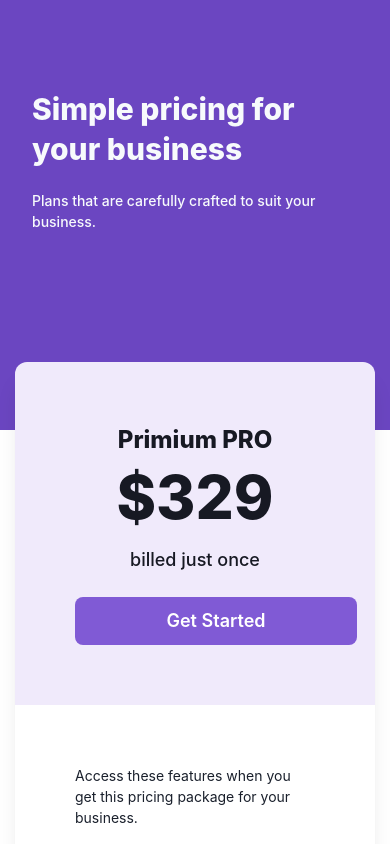
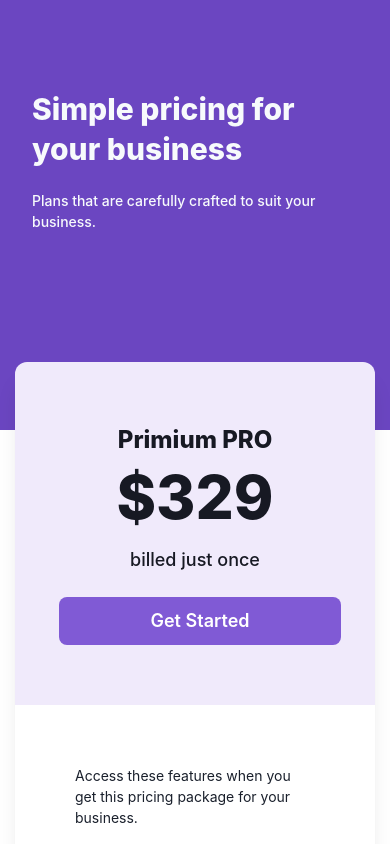
Before and after one commit to ShahzaibSE/pricing-ui-next-chakra-app, a Next.js app: page / in a window 390 px wide. Shown: the top 844 px of the page. Built offline with nearby package versions, Linux system fonts and the light colour scheme.

Commit message:
FEAT: Added responsiveness to get started button

```diff
--- a/components/Pricing.tsx
+++ b/components/Pricing.tsx
@@ -71,7 +71,7 @@ export default function Pricing() {
             // w={["282px", "md" ,"lg"]}
             w="282px"
             mt={["24px"]}
-            mx="auto"
+            mx={["-4" , "4", "5"]}
             // mt={[2, 4, 6, 8]} width='full'
           >
             Get Started
```
